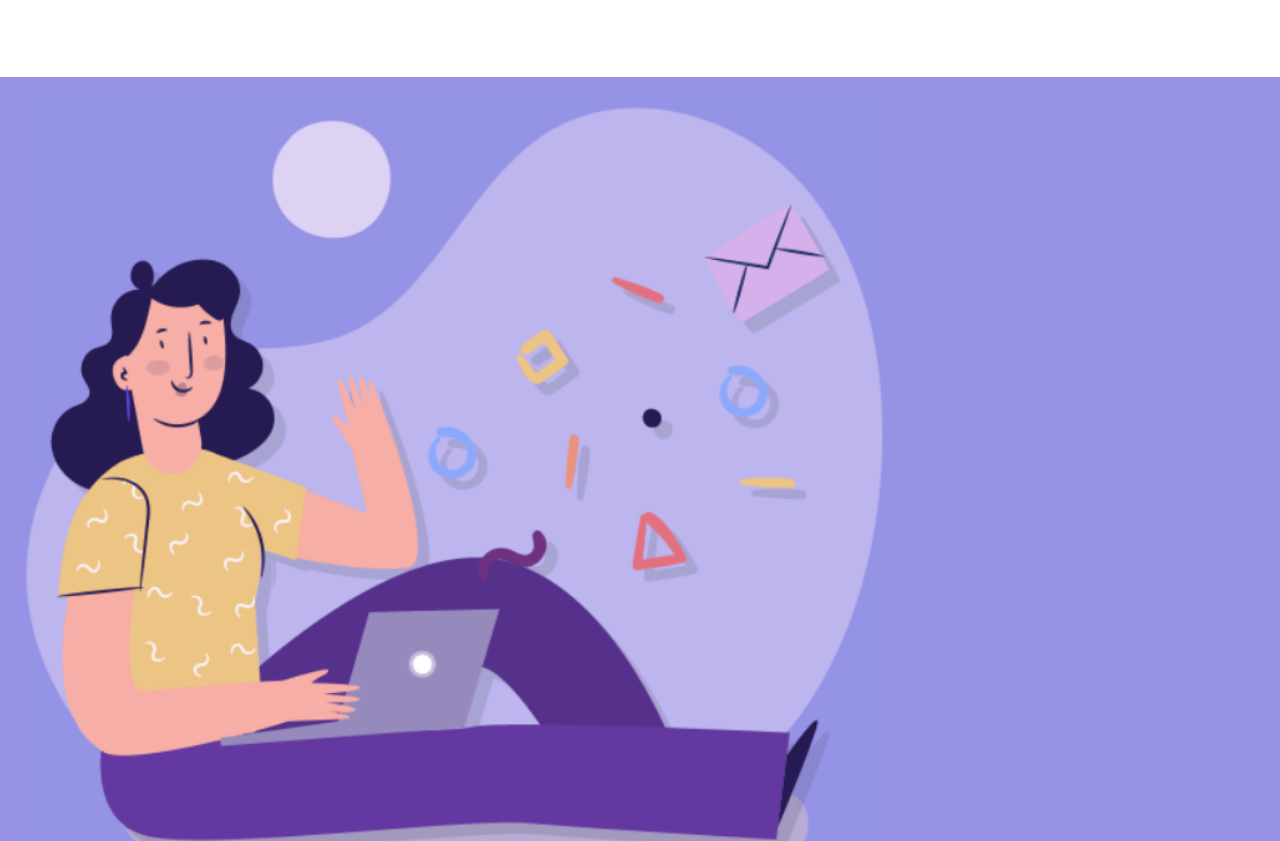
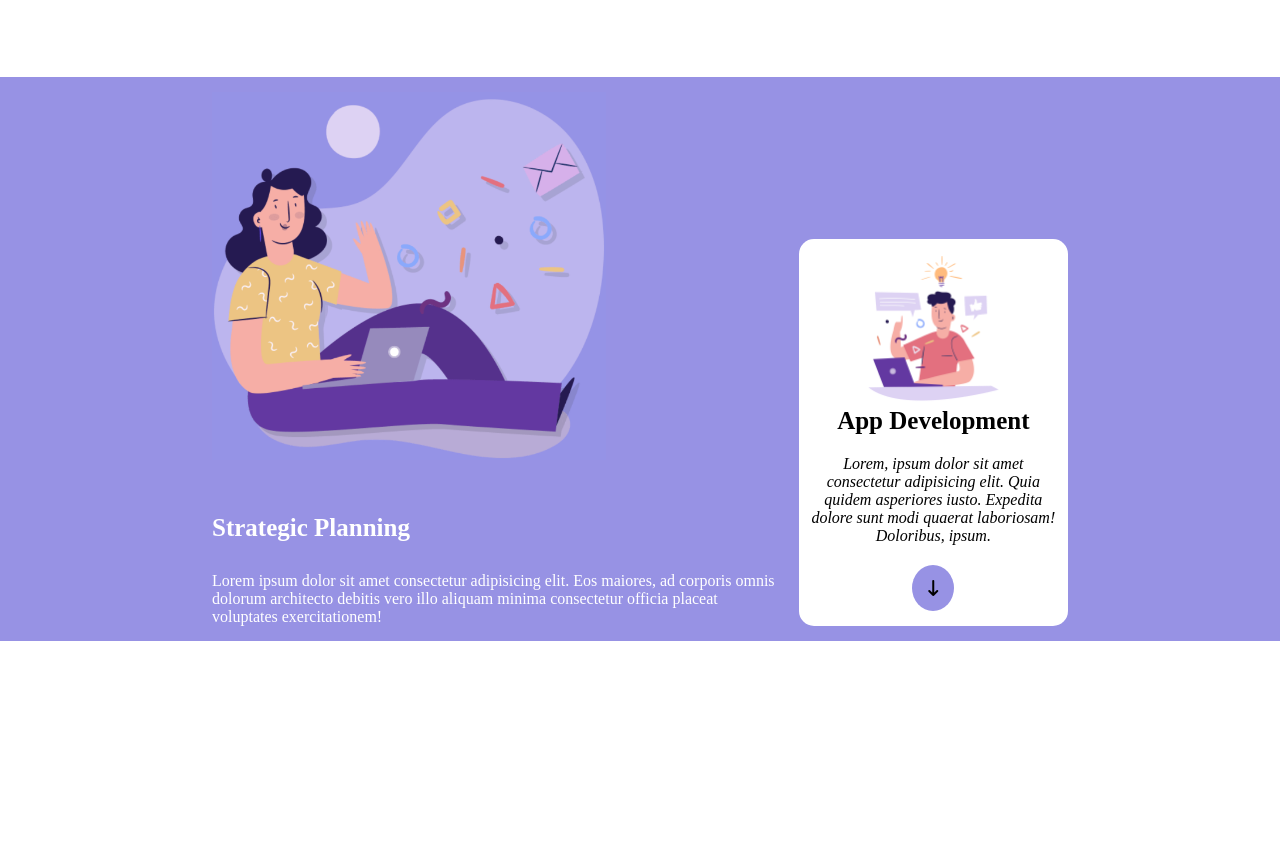
Before and after one commit to giannisaladino/htmlcss-responsive-layout, a plain HTML site: page index.html in a window 1280 px wide. Shown: the part 611-1452 px from the top of the page. After the commit the page ends 1252 px from the top, so only its background shows below. Drawn offline with Linux system fonts and the light colour scheme.

Commit message:
ADD:media-query at planning-section

```diff
--- a/css/app.css
+++ b/css/app.css
@@ -33,12 +33,12 @@ li {
     max-width: 1164px;
 }
 
-.containers-sm {
+.container-sm {
     max-width: 904px;
 }
 
 .container,
-.containers-sm {
+.container-sm {
     margin: 0 auto;
     padding: 0 12px;
 }
@@ -213,4 +213,15 @@ li {
     .feature-card.card__landscape > * {
         width: 50%;
     }
+
+	.col-lg-4 {
+        width: calc(4 * 100% / 12);
+		display: flex;
+		flex-direction: column;
+		justify-content: end;
+    }
+
+    .col-lg-8 {
+        width: calc(8 * 100% / 12);
+    }
 }
--- a/index.html
+++ b/index.html
@@ -109,14 +109,14 @@
         <section class="planning">
             <div class="container-sm">
                 <div class="row">
-                    <div class="col-12">
+                    <div class="col-12 col-lg-8">
                         <div class="planning-card-violet">
                             <img src="./img/planning1.png" alt="">
                             <h3 class="planning-title">Strategic Planning</h3>
                             <p>Lorem ipsum dolor sit amet consectetur adipisicing elit. Eos maiores, ad corporis omnis dolorum architecto debitis vero illo aliquam minima consectetur officia placeat voluptates exercitationem!</p>
                         </div>
                     </div>
-                    <div class="col-12">
+                    <div class="col-12 col-lg-4">
                         <div class="planning-card-white">
                             <img src="./img/planning2.png" alt="">
                             <h3>App Development</h3>
```
